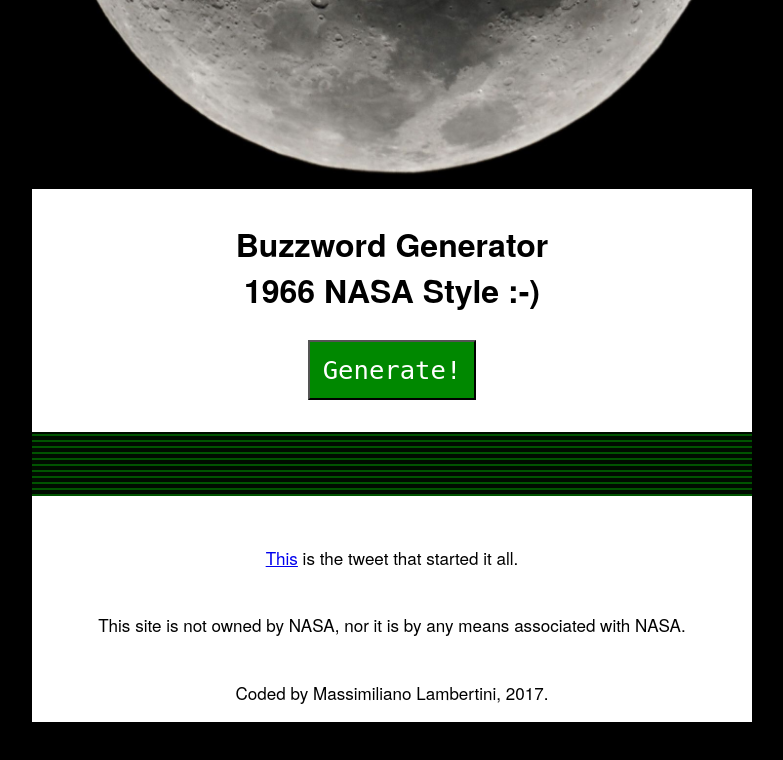
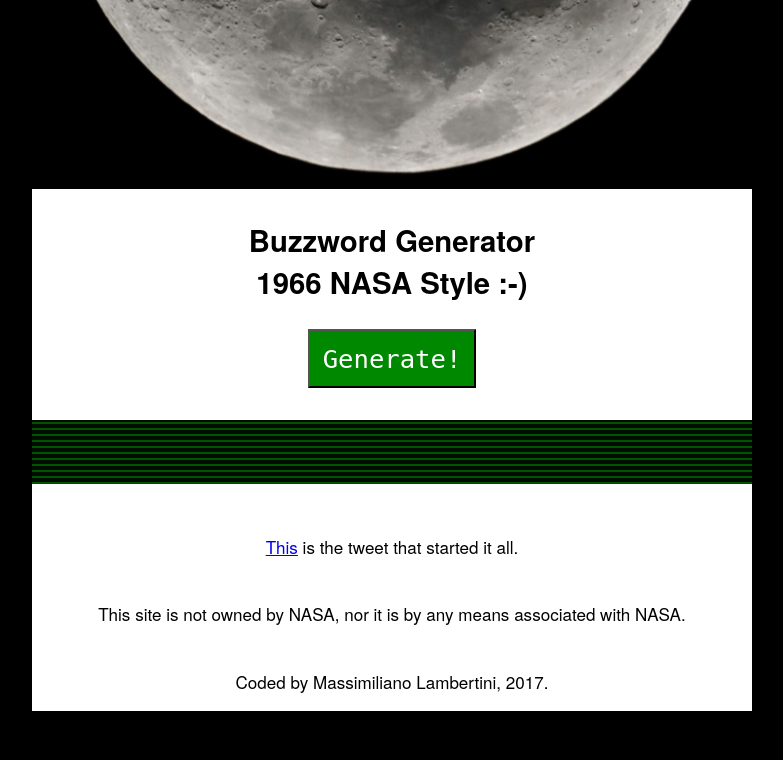
Before and after one commit to maxlambertini/nasabuzzwords, a plain HTML site: page index.html in a window 1280 px wide. Shown: the whole page, without its empty margins (248-1031 px from the left). Drawn offline with Linux system fonts and the light colour scheme; a script that the page names is missing.

Commit message:
Second commit

```diff
--- a/index.html
+++ b/index.html
@@ -54,7 +54,7 @@
     <body>
         <div class="container">
             <img src="moon.jpg" alt="moon-logo" style="width:100%;" />
-            <h2 style="font-size:24pt;">Buzzword Generator<br/>1966 NASA Style :-) </h2>
+            <h2 style="font-size:22pt;">Buzzword Generator<br/>1966 NASA Style :-) </h2>
             <div class="generate-space">
                 <button class="generate-btn" data-bind="click:generateBuzzword">Generate!</button>
                 <div class="generate-res" data-bind="text:buzzword"></div>
```
